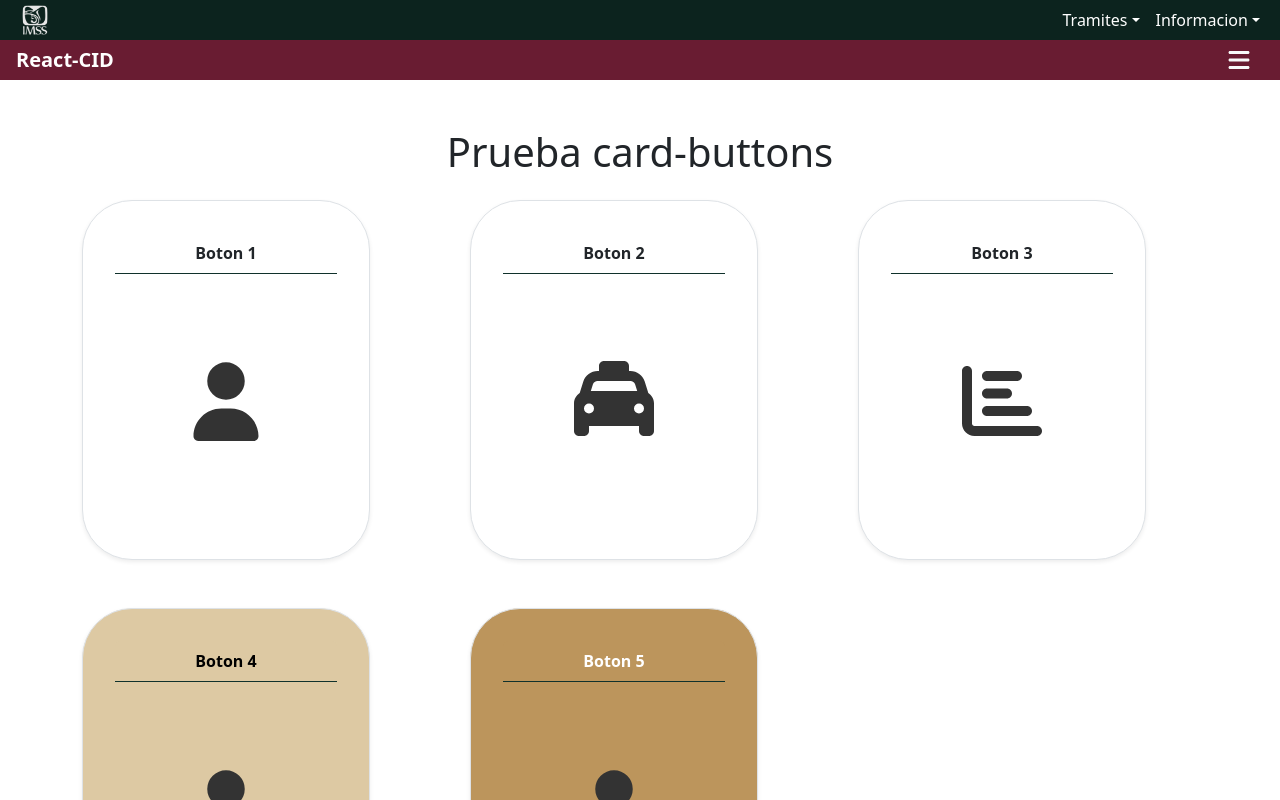
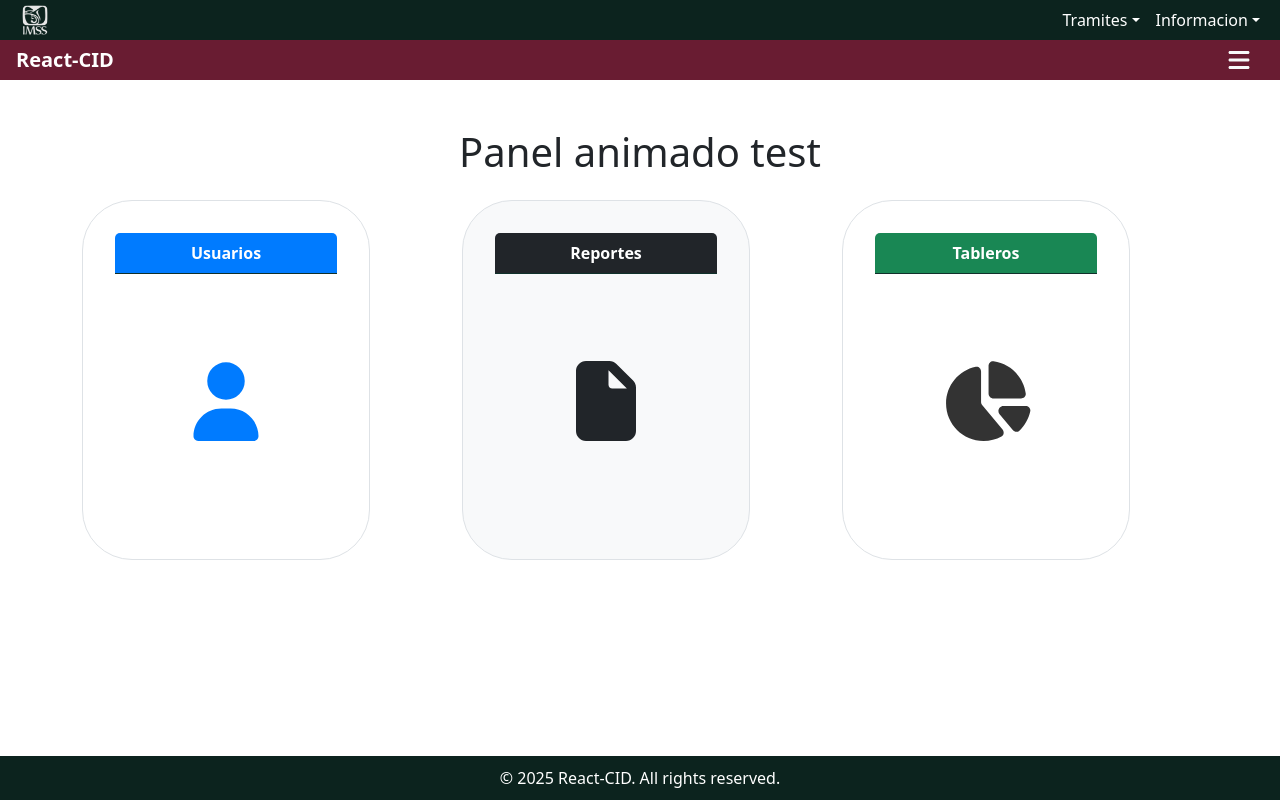
Before and after one commit to EduardoDamian9302/Pagina-Web-CID, a React (Vite) app: page / in a window 1280 px wide. Shown: the top 800 px of the page. Built offline with nearby package versions, Linux system fonts and the light colour scheme.

Commit message:
Cambio a card animado

```diff
--- a/package.json
+++ b/package.json
@@ -16,6 +16,7 @@
     "@fortawesome/free-solid-svg-icons": "^7.0.0",
     "@fortawesome/react-fontawesome": "^0.2.3",
     "bootstrap": "^5.3.7",
+    "framer-motion": "^12.23.12",
     "motion": "^12.23.12",
     "react": "^19.1.0",
     "react-bootstrap": "^2.10.10",
--- a/src/Components/Body.tsx
+++ b/src/Components/Body.tsx
@@ -1,56 +1,12 @@
-import CardButton from "./CardButton.tsx";
-import { faUser, faCab, faChartBar } from "@fortawesome/free-solid-svg-icons";
-import { Container, Row, Col } from "react-bootstrap";
+import React from "react";
+import CardButtonAnimate from "./CardButtonAnimate.tsx";
 import "bootstrap/dist/css/bootstrap.min.css";
 
 function Body() {
   return (
-    <Container className="py-5" style={{ marginTop: "80px" }}>
-      <h1 className="text-center mb-4">Prueba card-buttons</h1>
-      <Row className="g-5">
-        <Col md={6} lg={4}>
-          <CardButton
-            title="Boton 1"
-            icon={faUser}
-            onClick={() => alert("Boton 1 clickeado")}
-          />
-        </Col>
-        <Col md={6} lg={4}>
-          <CardButton
-            title="Boton 2"
-            icon={faCab}
-            onClick={() => alert("Boton 2 clickeado")}
-          />
-        </Col>
-        <Col md={6} lg={4}>
-          <CardButton
-            title="Boton 3"
-            icon={faChartBar}
-            onClick={() => alert("Boton 3 clickeado")}
-          />
-        </Col>
-        <Col md={6} lg={4}>
-          <CardButton
-            title="Boton 4"
-            icon={faUser}
-            onClick={() => alert("Boton 4 clickeado")}
-            colors={{
-              bodyBg: "#ddc9a3",
-              headerText: "#000000ff",
-              headerBg: "#ddc9a3",
-            }}
-          />
-        </Col>
-        <Col md={6} lg={4}>
-          <CardButton
-            title="Boton 5"
-            icon={faUser}
-            onClick={() => alert("Boton 5 clickeado")}
-            colors={{ bodyBg: "#bc955c", headerText: "#ffffff" }}
-          />
-        </Col>
-      </Row>
-    </Container>
+    <div style={{ paddingTop: "80px" }}>
+      <CardButtonAnimate />
+    </div>
   );
 }
 
--- a/src/Components/CardButton.tsx
+++ b/src/Components/CardButton.tsx
@@ -1,28 +1,48 @@
-import React from "react";
-import { Card } from "react-bootstrap";
-import * as motion from "motion/react-client";
+import React, { useState } from "react";
+import { Card, Button } from "react-bootstrap";
+import { motion, AnimatePresence, scale } from "framer-motion";
 import { FontAwesomeIcon } from "@fortawesome/react-fontawesome";
 import type { IconProp, SizeProp } from "@fortawesome/fontawesome-svg-core";
 import "./Css/CardButton.module.css";
 
 interface CardButtonProps {
+  id: string;
   title: string;
   icon: IconProp;
-  onClick: () => void;
   iconSize?: SizeProp;
   colors?: {
     headerBg?: string;
     headerText?: string;
 
-    bodyBg: string;
+    bodyBg?: string;
     icon?: string;
   };
+  onSelect: (id: string) => void;
+  onDeselect: (id: string) => void;
+  isSelected: boolean;
 }
 
+const variantesCard = {
+  initial: {
+    x: 0,
+    y: 0,
+    scale: 1,
+    zIndex: 1,
+    transition: { type: "spring" as const, stiffness: 100, damping: 15 },
+  },
+  selected: (topRightPosition: { x: number; y: number }) => ({
+    x: topRightPosition.x,
+    y: topRightPosition.y,
+    scale: 1.2,
+    zIndex: 10,
+    transition: { type: "spring" as const, stiffness: 100, damping: 15 },
+  }),
+};
+
 const CardButton: React.FC<CardButtonProps> = ({
+  id,
   title,
   icon,
-  onClick,
   iconSize = "5x",
   colors = {
     headerBg: undefined,
@@ -30,7 +50,12 @@ const CardButton: React.FC<CardButtonProps> = ({
     bodyBg: "#fff",
     icon: undefined,
   },
+  onSelect,
+  onDeselect,
+  isSelected,
 }) => {
+  const [isAnimating, setIsAnimating] = useState(false);
+
   const cardStyles: React.CSSProperties = {
     cursor: "pointer",
     userSelect: "none",
@@ -51,20 +76,38 @@ const CardButton: React.FC<CardButtonProps> = ({
   const iconColorStyle: React.CSSProperties = {
     color: colors.icon || "#333333",
   };
+  const topRightPosition = { x: window.innerWidth / 1.5, y: -50 };
+
+  const handleCardClick = () => {
+    if (!isAnimating) {
+      setIsAnimating(true);
+      onSelect(id);
+    }
+  };
+  const handleReturnClick = () => {
+    if (!isAnimating) {
+      setIsAnimating(true);
+      onDeselect(id);
+    }
+  };
+  const handleAnimationComplete = () => {
+    setIsAnimating(false);
+  };
   return (
     <motion.div
+      className="h-100"
       whileHover={{ scale: 1.2 }}
       whileTap={{ scale: 0.8 }}
-      style={{ width: "18rem" }}
+      style={{ width: "18rem", position: "relative" }}
+      variants={variantesCard}
+      animate={isSelected ? "selected" : "initial"}
+      custom={topRightPosition}
+      onClick={handleCardClick}
+      onAnimationComplete={handleAnimationComplete}
+      tabIndex={0}
+      role="button"
     >
-      <Card
-        style={cardStyles}
-        onClick={onClick}
-        role="button"
-        tabIndex={0}
-        className="shadow-sm h-100"
-        id="Card"
-      >
+      <Card style={cardStyles}>
         <Card.Header style={headerStyles} className="text-center fw-bold">
           {title}
         </Card.Header>
@@ -75,6 +118,31 @@ const CardButton: React.FC<CardButtonProps> = ({
           <FontAwesomeIcon icon={icon} style={iconColorStyle} size={iconSize} />
         </Card.Body>
       </Card>
+
+      <AnimatePresence>
+        {isSelected && (
+          <motion.div
+            initial={{ opacity: 0, y: 20 }}
+            animate={{ opacity: 1, y: 0 }}
+            exit={{ opacity: 0, y: 20 }}
+            transition={{ duration: 0.2 }}
+            style={{
+              position: "absolute",
+              top: "10px",
+              left: "10px",
+              zIndex: "12",
+            }}
+          >
+            <Button
+              variant="outline-secondary"
+              size="sm"
+              onClick={handleReturnClick}
+            >
+              Regresar
+            </Button>
+          </motion.div>
+        )}
+      </AnimatePresence>
     </motion.div>
   );
 };
--- /dev/null
+++ b/src/Components/CardButtonAnimate.tsx
@@ -0,0 +1,91 @@
+import React, { useState } from "react";
+import { Container, Row, Col } from "react-bootstrap";
+import { motion, AnimatePresence } from "framer-motion";
+import CardButton from "./CardButton";
+import { faUser, faFile, faChartPie } from "@fortawesome/free-solid-svg-icons";
+import type { IconProp } from "@fortawesome/fontawesome-svg-core";
+
+interface CardData {
+  id: string;
+  title: string;
+  icon: IconProp;
+  colors?: {
+    headerBg: string;
+    headerText: string;
+    bodyBg?: string;
+    icon?: string;
+  };
+}
+
+const CardDetails: CardData[] = [
+  {
+    id: "users",
+    title: "Usuarios",
+    icon: faUser,
+    colors: { headerBg: "#007bff", headerText: "#ffffff", icon: "#007bff" },
+  },
+  {
+    id: "billing",
+    title: "Reportes",
+    icon: faFile,
+    colors: {
+      headerBg: "#212529",
+      headerText: "#ffffff",
+      bodyBg: "#f8f9fa",
+      icon: "#212529",
+    },
+  },
+  {
+    id: "tableros",
+    title: "Tableros",
+    icon: faChartPie,
+    colors: { headerBg: "#198754", headerText: "#ffffff" },
+  },
+];
+
+const CardButtonAnimate: React.FC = () => {
+  const [selectedCardId, setSelectedCardId] = useState<string | null>(null);
+
+  const handleCardSelect = (id: string) => {
+    setSelectedCardId(id);
+  };
+  const handleCardDeselect = (id: string) => {
+    if (selectedCardId === id) {
+      setSelectedCardId(null);
+    }
+  };
+
+  return (
+    <Container className="py-5">
+      <h1 className="text-center mb-4">Panel animado test</h1>
+      <Row className="g-4">
+        <AnimatePresence>
+          {CardDetails.map((card) => (
+            <Col
+              key={card.id}
+              md={6}
+              lg={4}
+              style={{
+                display:
+                  selectedCardId && selectedCardId != card.id
+                    ? "none"
+                    : "block",
+              }}
+            >
+              <motion.div layout>
+                <CardButton
+                  {...card}
+                  isSelected={selectedCardId === card.id}
+                  onSelect={handleCardSelect}
+                  onDeselect={handleCardDeselect}
+                />
+              </motion.div>
+            </Col>
+          ))}
+        </AnimatePresence>
+      </Row>
+    </Container>
+  );
+};
+
+export default CardButtonAnimate;
```
Also changed, not shown: 1 other file (tests, documents, lock files or other folders).
